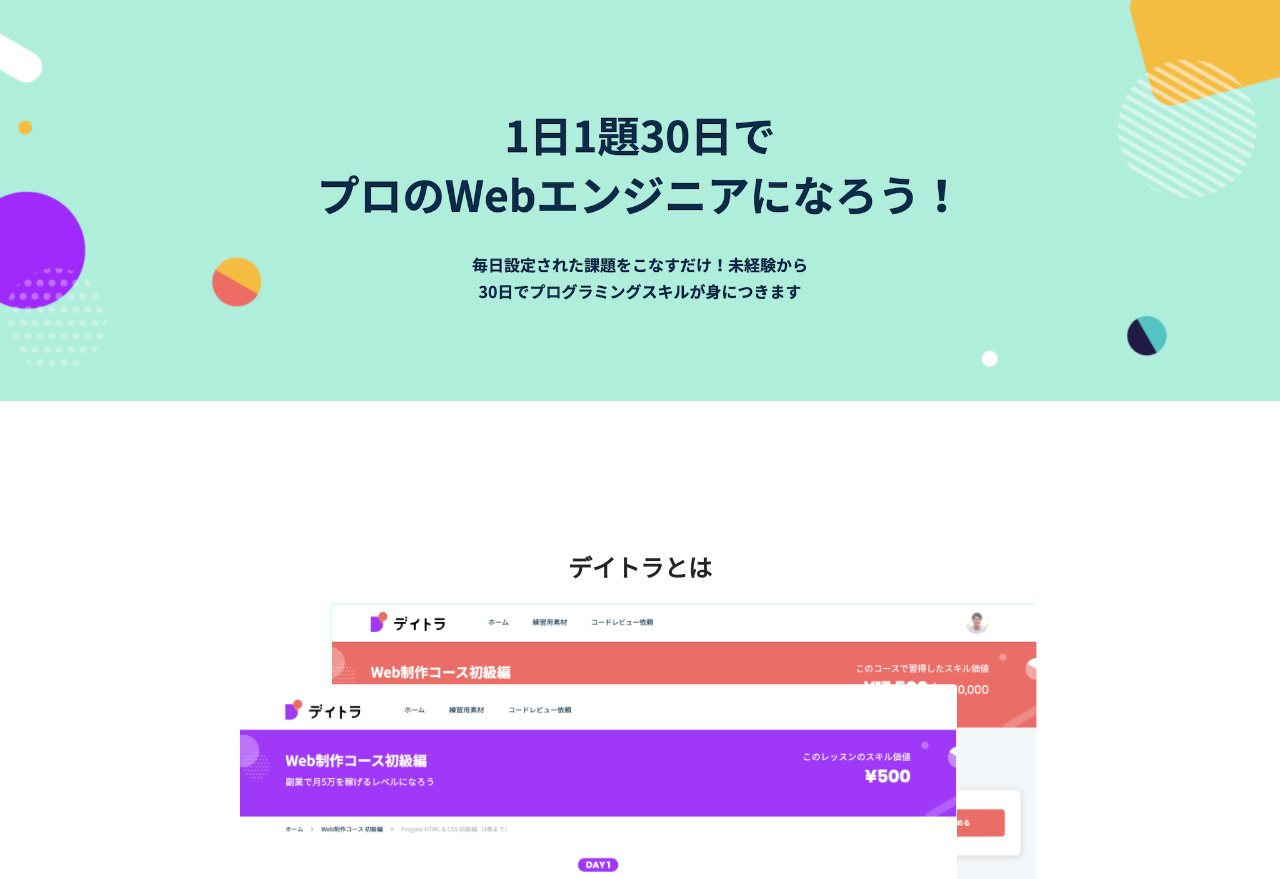
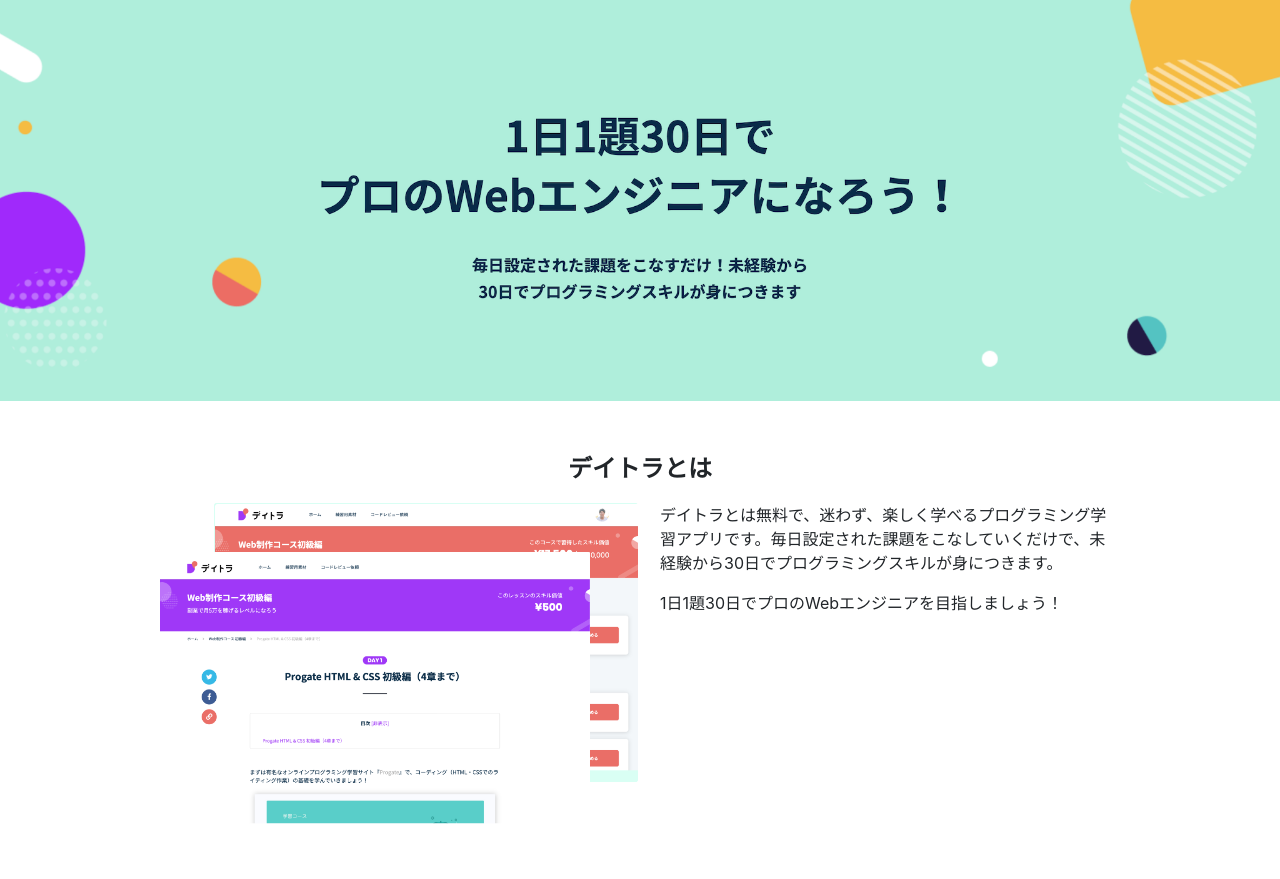
Before and after one commit to rattsl/daytra, a plain HTML site: page index.html in a window 1280 px wide. Shown: the part 103-982 px from the top of the page. Drawn offline with Linux system fonts and the light colour scheme.

Commit message:
feat: ✨implement desktop-about

```diff
--- a/index.html
+++ b/index.html
@@ -36,9 +36,13 @@
   <main>
     <section class="about">
       <h2 class="about__title">デイトラとは</h2>
-      <img class="about__img" src="images/about.png" alt="about">
-      <p>デイトラとは無料で、迷わず、楽しく学べるプログラミング学習アプリです。毎日設定された課題をこなしていくだけで、未経験から30日でプログラミングスキルが身につきます。</p>
-      <p>1日1題30日でプロのWebエンジニアを目指しましょう！</p>
+      <div class="about__inner">
+        <img class="about__img" src="images/about.png" alt="about">
+        <div class="about__texts">
+          <p>デイトラとは無料で、迷わず、楽しく学べるプログラミング学習アプリです。毎日設定された課題をこなしていくだけで、未経験から30日でプログラミングスキルが身につきます。</p>
+          <p>1日1題30日でプロのWebエンジニアを目指しましょう！</p>
+        </div>
+      </div>
     </section>
     <section class="contents">
       <h2 class="contents__title">コース一覧</h2>
--- a/styles/breakpoints/_600up.scss
+++ b/styles/breakpoints/_600up.scss
@@ -21,7 +21,6 @@ Stylesheet: 通常ディスプレイサイズ
     flex: 1;
     justify-content: space-between;
     margin: 0;
-    width: 400px;
   }
 
   &__li{
@@ -45,3 +44,35 @@ Stylesheet: 通常ディスプレイサイズ
     width: 100%;
   }
 }
+
+.about{
+
+  &__title{
+    @extend .mb-lg;
+
+    margin-bottom: 40px;
+  }
+
+  &__inner{
+    display: flex;
+    flex-direction: row;
+    justify-content: space-between;
+  }
+
+  &__img{
+    position: relative;
+    width: 50%;
+    margin-right: 10px;
+
+    & > img{
+      object-fit: cover;
+      width: 100%;
+      height: 100%;
+    }
+  }
+
+  &__texts{
+    width: 50%;
+    margin-left: 10px;
+  }
+}
--- a/styles/breakpoints/_960up.scss
+++ b/styles/breakpoints/_960up.scss
@@ -20,9 +20,9 @@ Stylesheet: 960px以上のモニタで適用（pc用）
 
 //margin,padding
 .mb-lg{
-  margin-bottom: 150px !important;
+  margin-bottom: 50px !important;
 }
 
 .pb-lg{
-  padding-bottom: 150px !important;
+  padding-bottom: 50px !important;
 }
--- a/styles/modules/_variables.scss
+++ b/styles/modules/_variables.scss
@@ -1,6 +1,6 @@
 $cWhite: white;
 $cBlack: black;
-$contentMaxWidth: 800px;
+$contentMaxWidth: 960px;
 $cSubTitle: #535353;
 $cBgGray: #eaebe6;
 $clightRed: rgb(247, 106, 91);
```
Also changed, not shown: styles/style.css, 1 other file.
